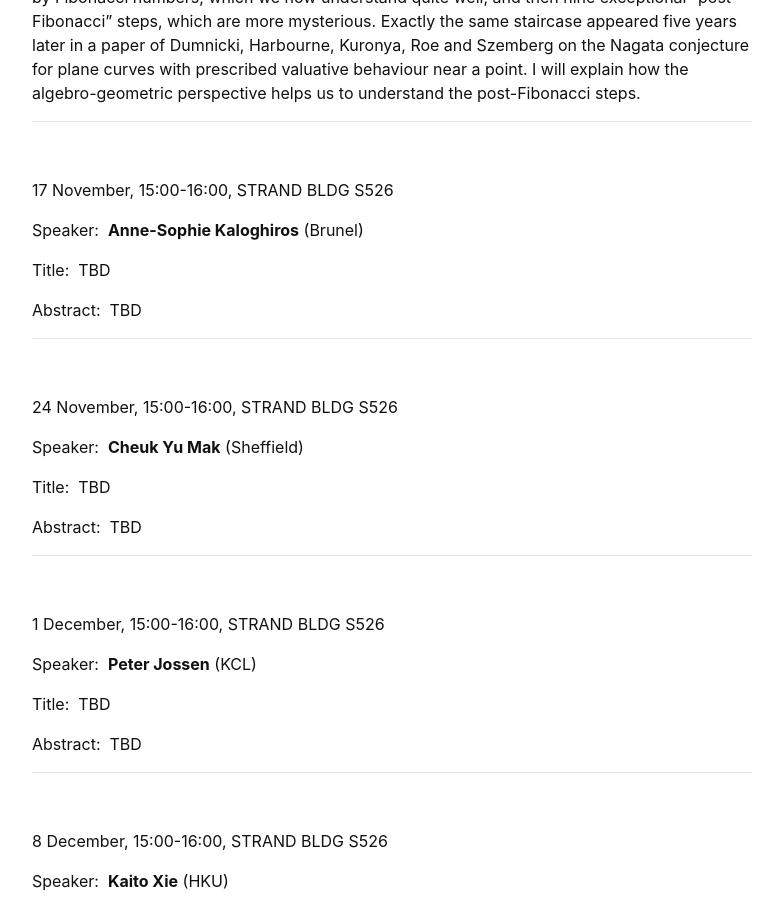
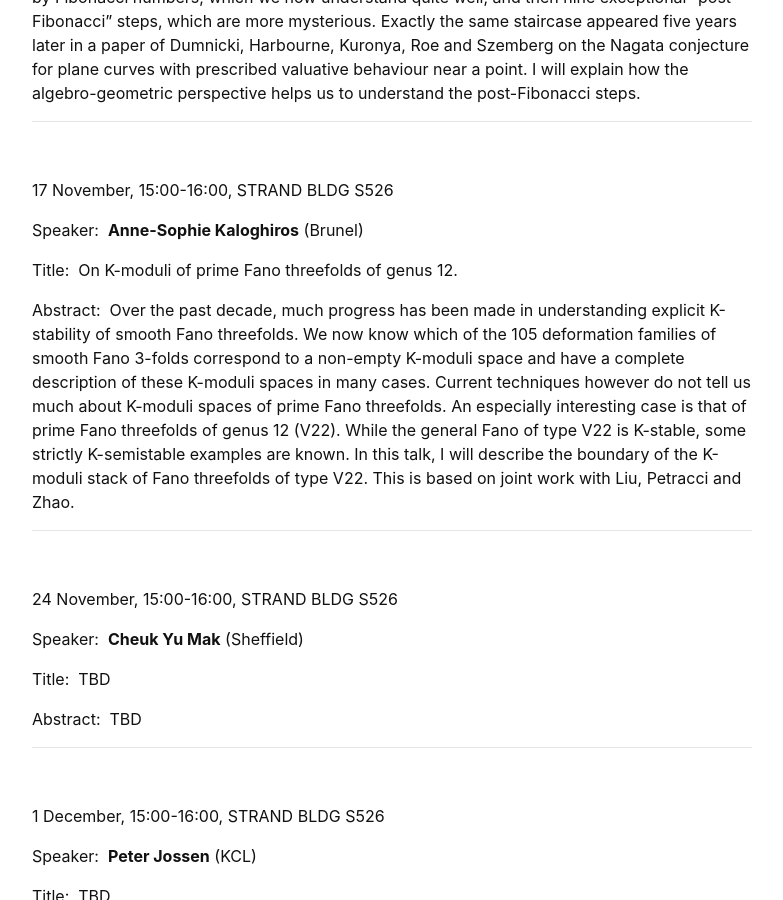
Before and after one commit to kcl-geometry-seminar/kcl-geometry-seminar.github.io, a Jekyll site: the page built from pages/index.md, in a window 1280 px wide and 900 px high, scrolled down 2388 px. Shown: the whole window, without its empty margins (248-1031 px from the left). Built offline with Jekyll 4.4.1, drawn with Linux system fonts in a browser that asks for light colours; a script that is not in the unit is left out.

Commit message:
Revise event details for Anne-Sophie Kaloghiros
Updated title and abstract for the event featuring Anne-Sophie Kaloghiros.

```diff
--- a/pages/index.md
+++ b/pages/index.md
@@ -97,11 +97,13 @@ Speaker:&nbsp; **Jonny Evans** (Lancaster)
 
 Speaker:&nbsp; **Anne-Sophie Kaloghiros** (Brunel)
 
-Title:&nbsp; TBD
+Title:&nbsp; On K-moduli of prime Fano threefolds of genus 12.
 
 
 
-Abstract:&nbsp; TBD
+Abstract:&nbsp;
+Over the past decade, much progress has been made in understanding explicit K-stability of smooth Fano threefolds. We now know which of the 105 deformation families of smooth Fano
+3-folds correspond to a non-empty K-moduli space and have a complete description of these K-moduli spaces in many cases. Current techniques however do not tell us much about K-moduli spaces of prime Fano threefolds. An especially interesting case is that of prime Fano threefolds of genus 12 (V22). While the general Fano of type V22 is K-stable, some strictly K-semistable examples are known. In this talk, I will describe the boundary of the K-moduli stack of Fano threefolds of type V22. This is based on joint work with Liu, Petracci and Zhao.
 
 ---------------------------------------------------------
 <br />
```
